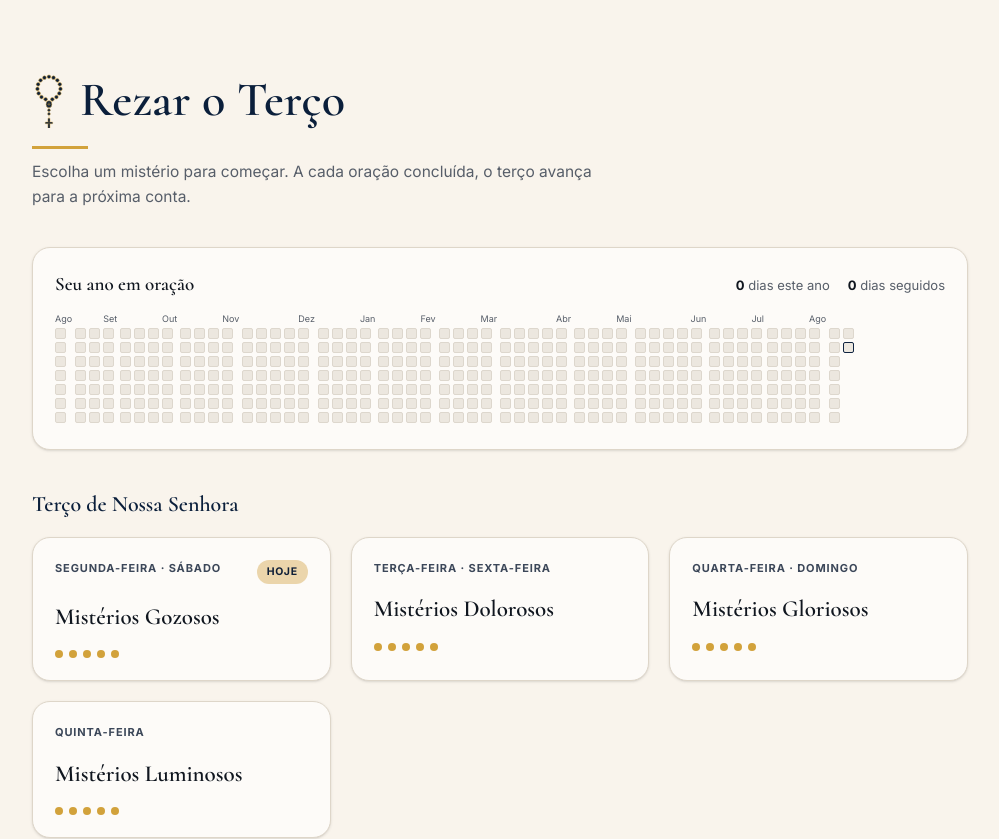
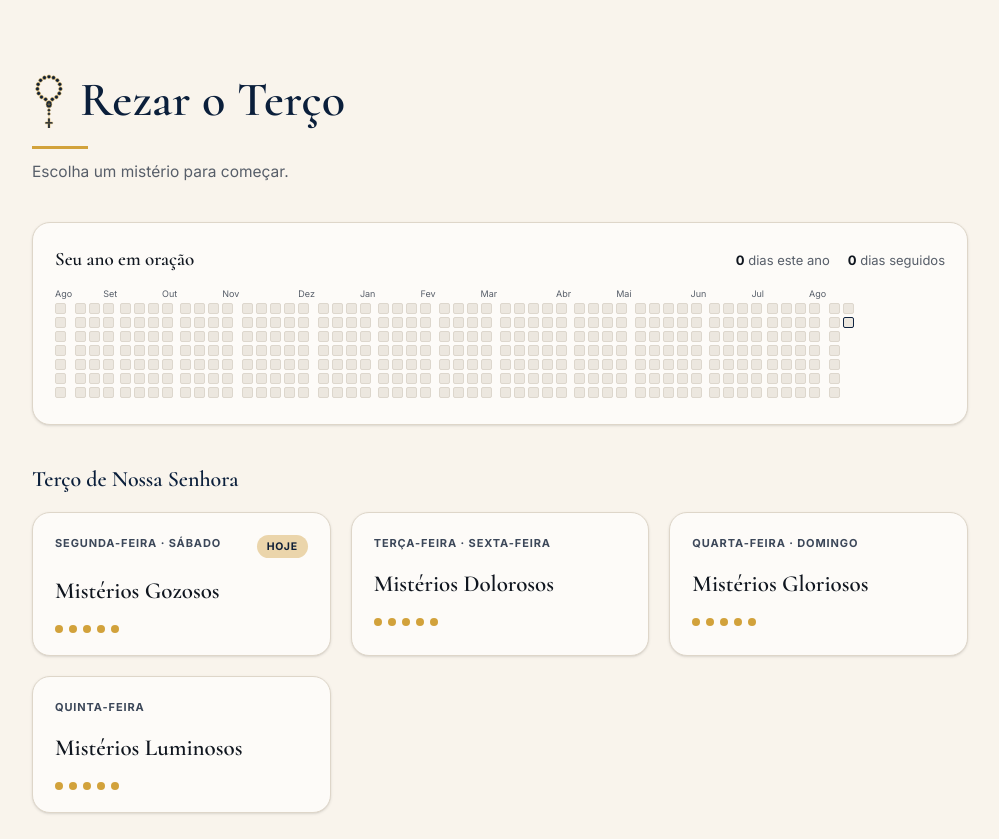
Before and after one commit to rafaellacerda/terco-todo-dia, a React (Vite) app: page / in a window 1280 px wide. Shown: the top 839 px of the page, without its empty margins (140-1139 px from the left). Built offline with nearby package versions, Linux system fonts and the light colour scheme.

Commit message:
fix: Ajuste texto tela inicial

```diff
--- a/src/pages/home/home-page.tsx
+++ b/src/pages/home/home-page.tsx
@@ -23,8 +23,7 @@ export function HomePage() {
         </div>
         <div className="h-0.75 w-14 bg-gold" />
         <p className="max-w-140 text-[15.5px] leading-relaxed text-muted-foreground">
-          Escolha um mistério para começar. A cada oração concluída, o terço
-          avança para a próxima conta.
+          Escolha um mistério para começar.
         </p>
       </div>
 
```
